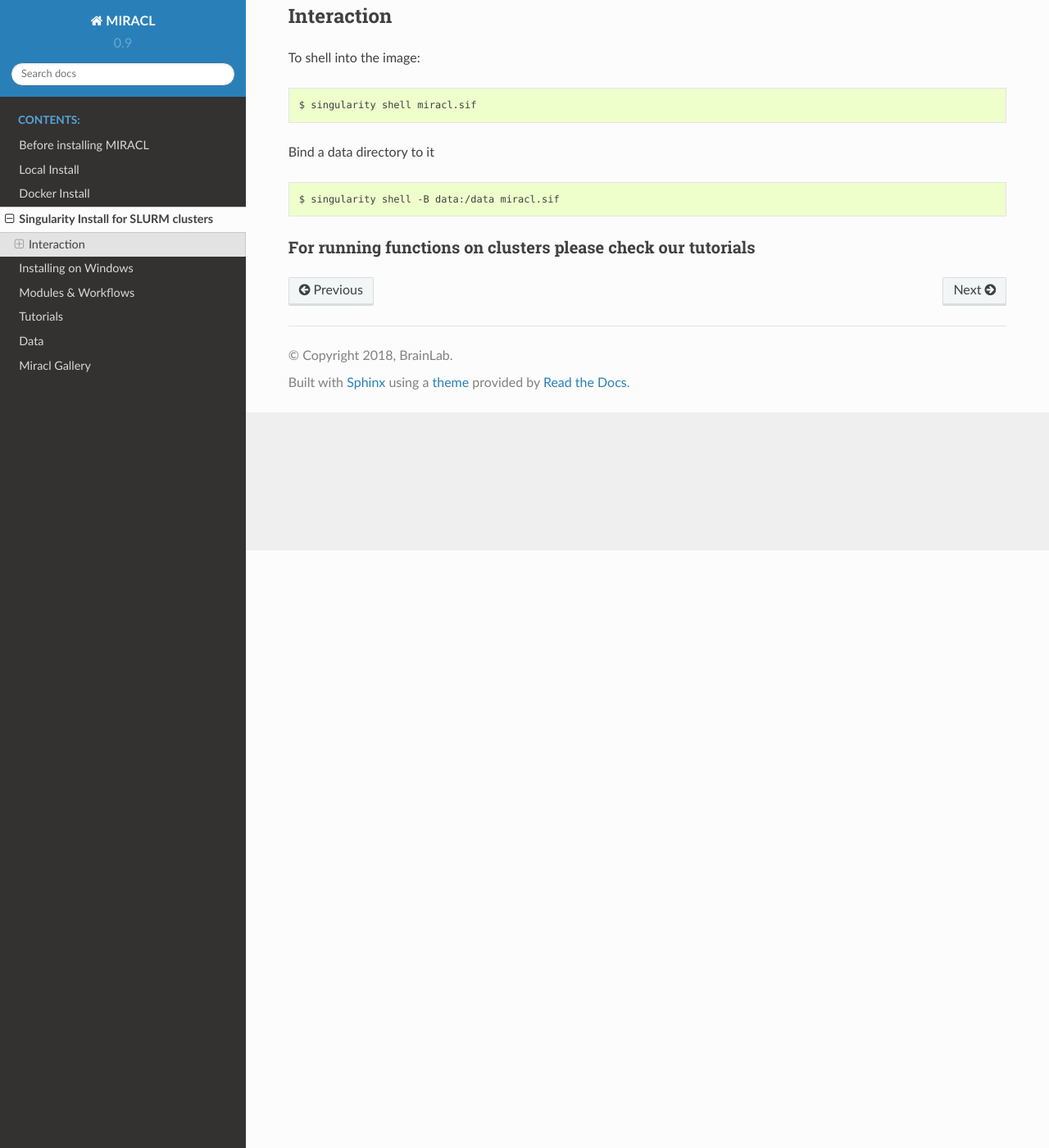
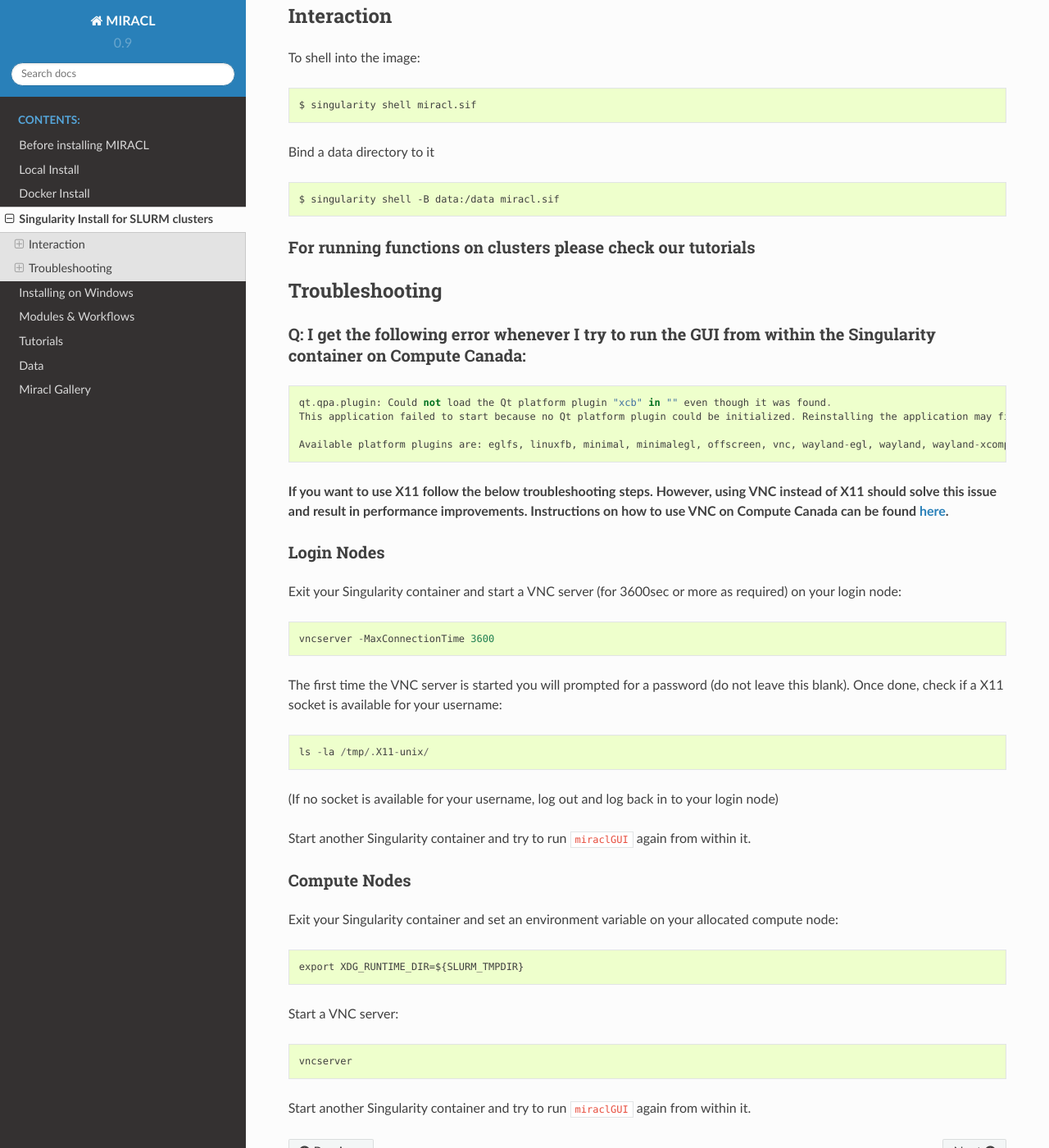
Before and after one commit to AICONSlab/MIRACL, a Sphinx documentation site: the page built from docs/install-singularity.md, in a window 1280 px wide and 1400 px high, scrolled down 729 px. Shown: the whole window at 82% size. Built offline with Sphinx 7.4.7 and the Read the Docs theme 2.0.0, drawn with Linux system fonts in a browser that asks for light colours; pages that are not in the unit, such as notebooks, are missing from menus.

Commit message:
[docs] Add troubshooting for miraclGUI issue
miraclGUI does not work when executed in a Docker container locally or
in a Singularity container on a SLURM cluster. Several troubleshooting
steps have been added to the install-singularity.md and
install-docker.md docs as a workaround.

````diff
--- a/docs/install-singularity.md
+++ b/docs/install-singularity.md
@@ -35,5 +35,51 @@
 
     $ singularity shell -B data:/data miracl.sif
 
+#### For running functions on clusters please check our tutorials
 
-#### For running functions on clusters please check our tutorials
+## Troubleshooting
+
+### Q: I get the following error whenever I try to run the GUI from within the Singularity container on Compute Canada:
+
+```
+qt.qpa.plugin: Could not load the Qt platform plugin "xcb" in "" even though it was found.
+This application failed to start because no Qt platform plugin could be initialized. Reinstalling the application may fix this problem.
+
+Available platform plugins are: eglfs, linuxfb, minimal, minimalegl, offscreen, vnc, wayland-egl, wayland, wayland-xcomposite-egl, wayland-xcomposite-glx, webgl, xcb.
+```
+
+**If you want to use X11 follow the below troubleshooting steps. However, using VNC instead of X11 should solve this issue and result in performance improvements. Instructions on how to use VNC on Compute Canada can be found [here](https://docs.alliancecan.ca/wiki/VNC).**
+
+### Login Nodes
+
+Exit your Singularity container and start a VNC server (for 3600sec or more as required) on your login node:
+
+```
+vncserver -MaxConnectionTime 3600
+```
+
+The first time the VNC server is started you will prompted for a password (do not leave this blank). Once done, check if a X11 socket is available for your username:
+
+```
+ls -la /tmp/.X11-unix/
+```
+
+(If no socket is available for your username, log out and log back in to your login node)
+
+Start another Singularity container and try to run `miraclGUI` again from within it.
+
+### Compute Nodes
+
+Exit your Singularity container and set an environment variable on your allocated compute node:
+
+```
+export XDG_RUNTIME_DIR=${SLURM_TMPDIR}
+```
+
+Start a VNC server:
+
+```
+vncserver
+```
+
+Start another Singularity container and try to run `miraclGUI` again from within it.
````
Also changed, not shown: docs/install-docker.md (+29 -7 lines).
